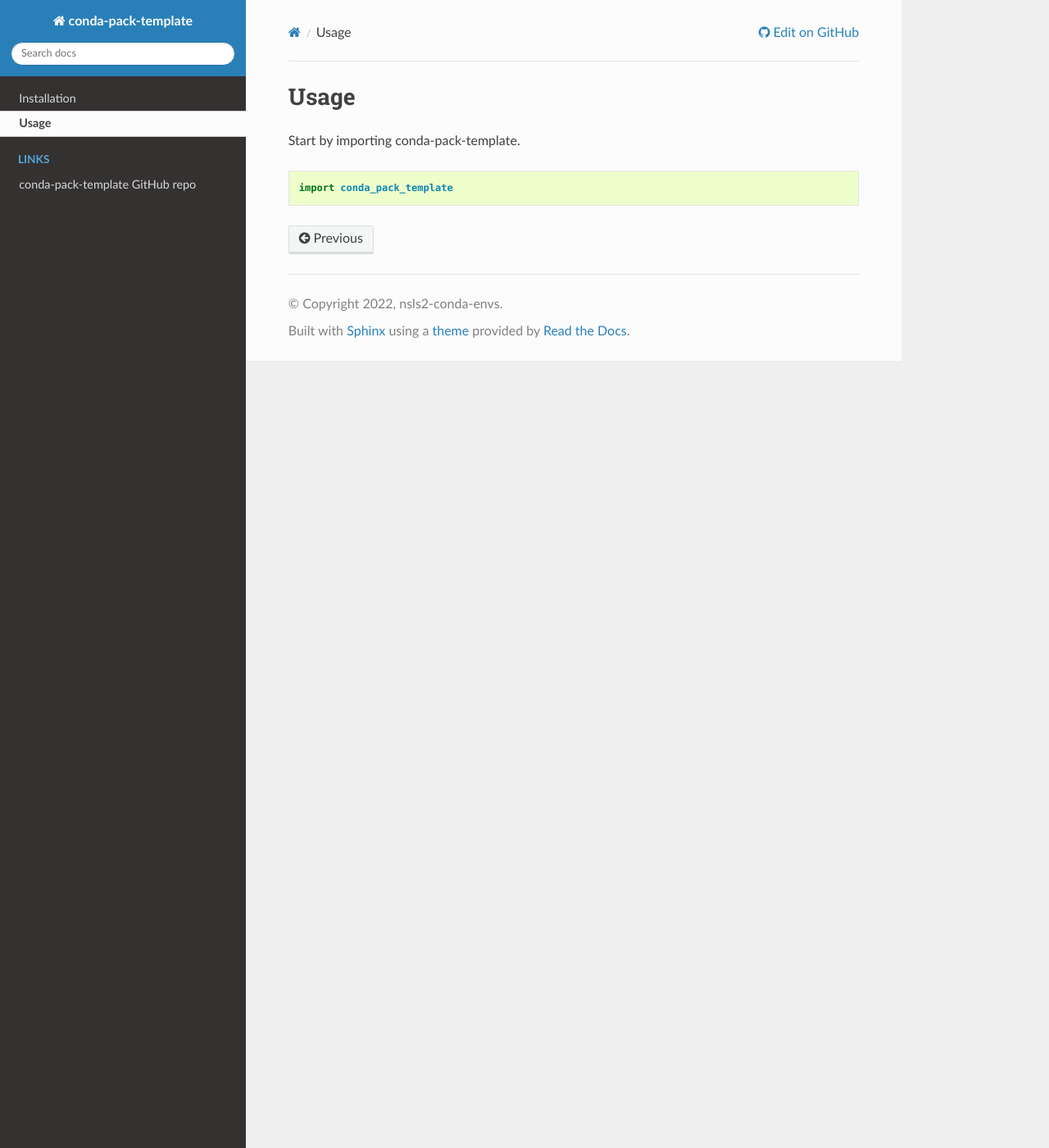
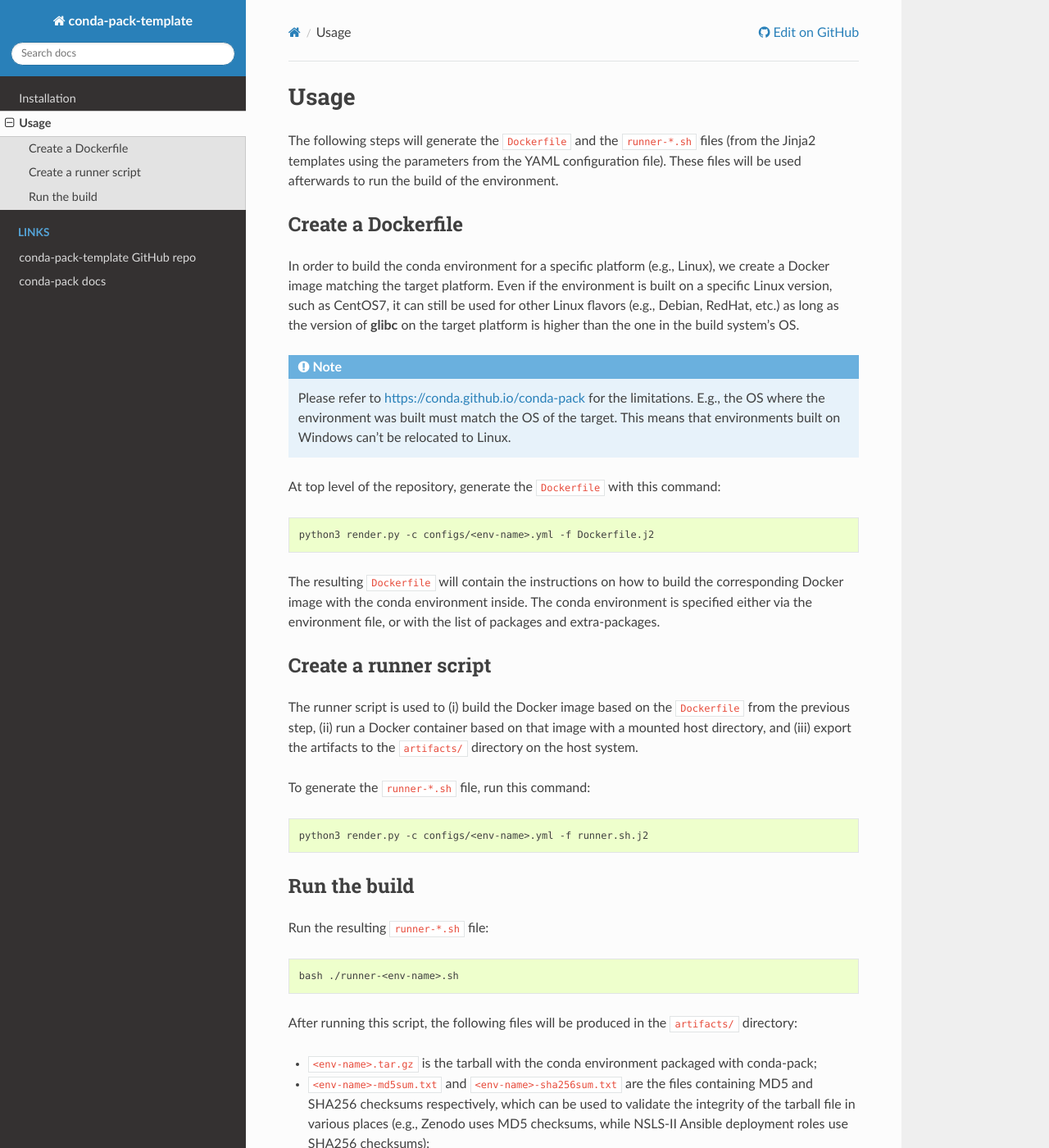
Before and after one commit to nsls2-conda-envs/conda-pack-template, a Sphinx documentation site: the page built from docs/source/usage.rst, in a window 1280 px wide and 1400 px high. Shown: the whole window at 82% size. Built offline with Sphinx 7.4.7 and the Read the Docs theme 2.0.0, drawn with Linux system fonts in a browser that asks for light colours; some of the changed text lies outside the part shown.

Commit message:
DOC: update the Overview and Usage sections

```diff
--- a/docs/source/usage.rst
+++ b/docs/source/usage.rst
@@ -2,8 +2,73 @@
 Usage
 =====
 
-Start by importing conda-pack-template.
+The following steps will generate the ``Dockerfile`` and the ``runner-*.sh``
+files (from the Jinja2 templates using the parameters from the YAML
+configuration file). These files will be used afterwards to run the build of
+the environment.
 
-.. code-block:: python
+Create a Dockerfile
+-------------------
 
-    import conda_pack_template
+In order to build the conda environment for a specific platform (e.g., Linux),
+we create a Docker image matching the target platform. Even if the environment
+is built on a specific Linux version, such as CentOS7, it can still be used for
+other Linux flavors (e.g., Debian, RedHat, etc.) as long as the version of
+**glibc** on the target platform is higher than the one in the build system's
+OS.
+
+.. note::
+
+   Please refer to https://conda.github.io/conda-pack for the limitations.
+   E.g., the OS where the environment was built must match the OS of the
+   target. This means that environments built on Windows can't be relocated to
+   Linux.
+
+At top level of the repository, generate the ``Dockerfile`` with this command:
+
+.. code-block:: bash
+
+   python3 render.py -c configs/<env-name>.yml -f Dockerfile.j2
+
+The resulting ``Dockerfile`` will contain the instructions on how to build the
+corresponding Docker image with the conda environment inside. The conda
+environment is specified either via the environment file, or with the list of
+packages and extra-packages.
+
+
+Create a runner script
+----------------------
+
+The runner script is used to (i) build the Docker image based on the
+``Dockerfile`` from the previous step, (ii) run a Docker container based on
+that image with a mounted host directory, and (iii) export the artifacts to the
+``artifacts/`` directory on the host system.
+
+To generate the ``runner-*.sh`` file, run this command:
+
+.. code-block:: bash
+
+   python3 render.py -c configs/<env-name>.yml -f runner.sh.j2
+
+
+Run the build
+-------------
+
+Run the resulting ``runner-*.sh`` file:
+
+.. code-block:: bash
+
+   bash ./runner-<env-name>.sh
+
+After running this script, the following files will be produced in the
+``artifacts/`` directory:
+
+- ``<env-name>.tar.gz`` is the tarball with the conda environment packaged with
+  conda-pack;
+- ``<env-name>-md5sum.txt`` and ``<env-name>-sha256sum.txt`` are the files
+  containing MD5 and SHA256 checksums respectively, which can be used to
+  validate the integrity of the tarball file in various places (e.g., Zenodo
+  uses MD5 checksums, while NSLS-II Ansible deployment roles use SHA256
+  checksums);
+- ``<env-name>.yml`` is the file produced by the ``conda env export`` command,
+  which lists all the packages and their versions in the conda environment.
```
Also changed, not shown: docs/source/index.rst (+6 -2 lines).
